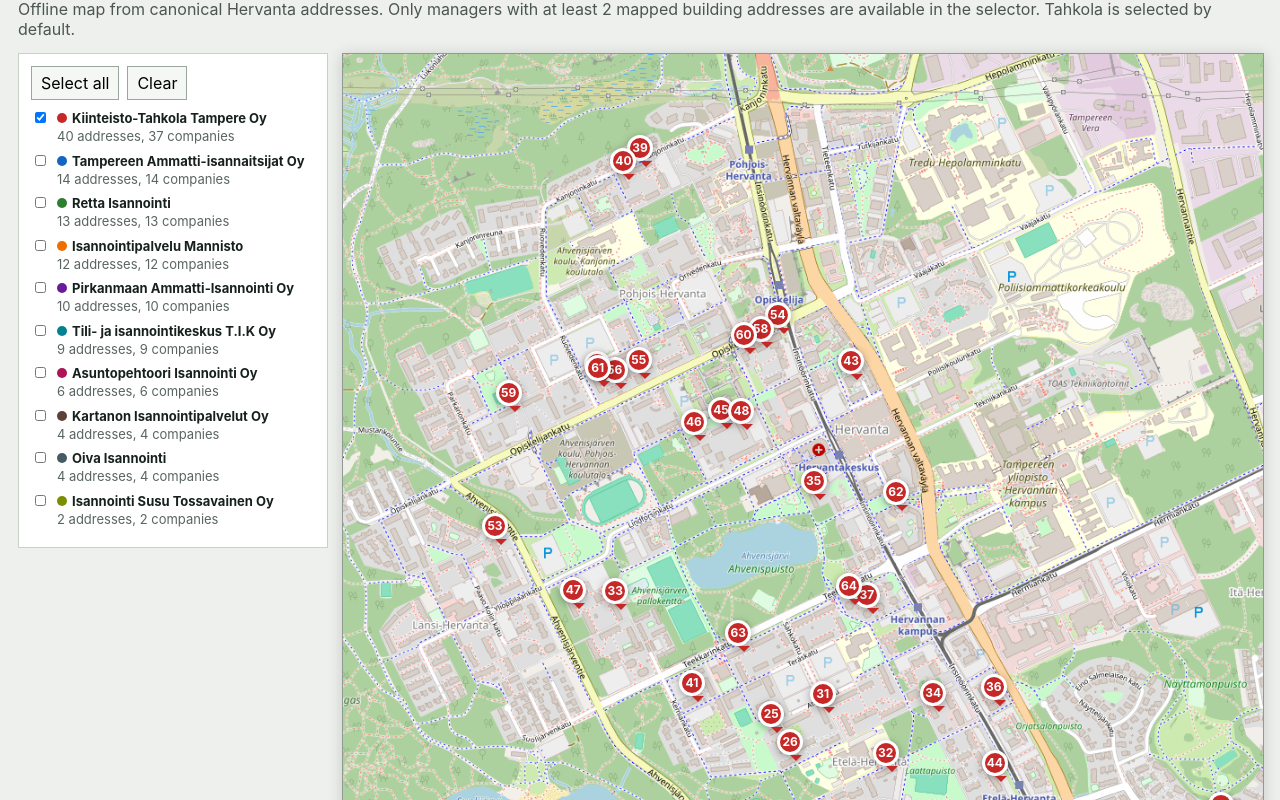
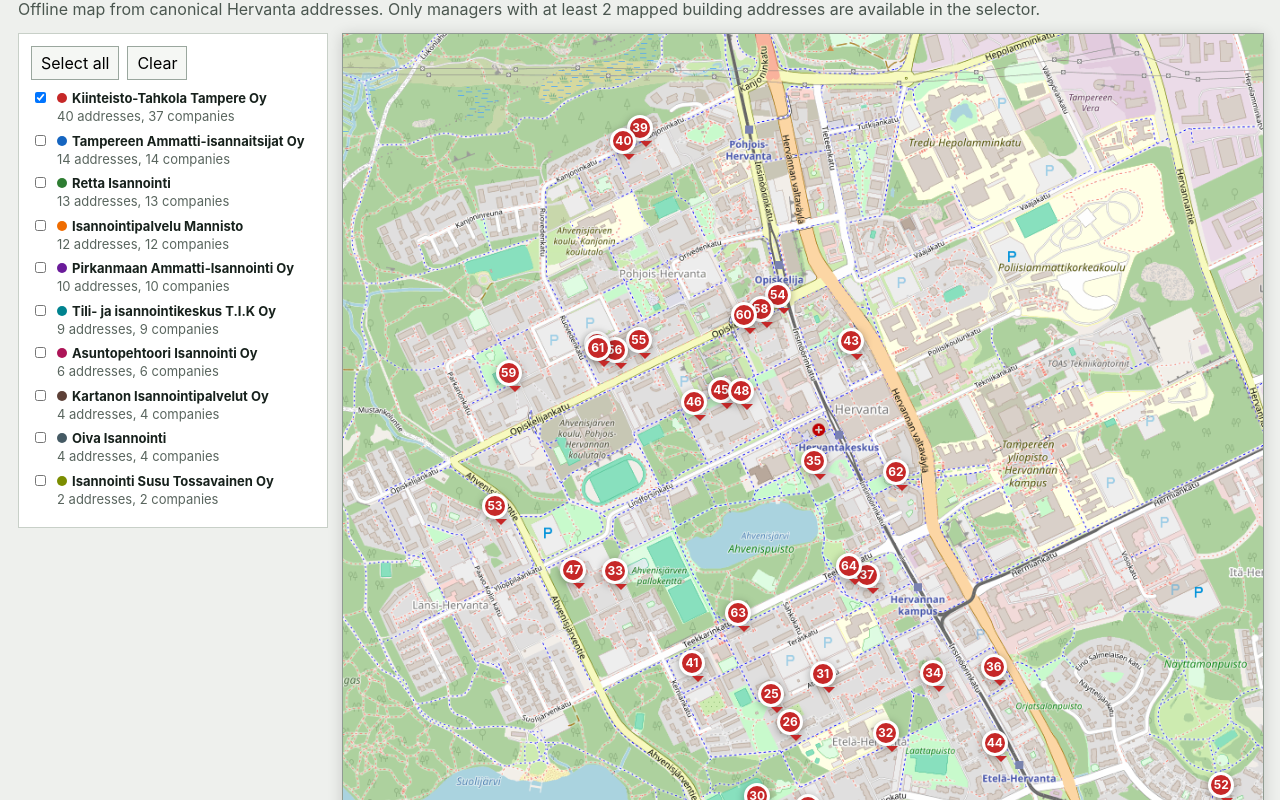
Before and after one commit to OlgaGalinina/tampere-hervanta-housing-map, a plain HTML site: page docs/index.html in a window 1280 px wide. Shown: the part 50-850 px from the top of the page. Drawn offline with Linux system fonts and the light colour scheme.

Commit message:
Update index.html

```diff
--- a/docs/index.html
+++ b/docs/index.html
@@ -116,7 +116,7 @@
 <body>
 <main>
   <h1>Hervanta housing-company managers</h1>
-  <p>Offline map from canonical Hervanta addresses. Only managers with at least 2 mapped building addresses are available in the selector. Tahkola is selected by default.</p>
+  <p>Offline map from canonical Hervanta addresses. Only managers with at least 2 mapped building addresses are available in the selector. </p>
   <div class="layout">
     <aside class="controls">
       <div class="actions">
```
